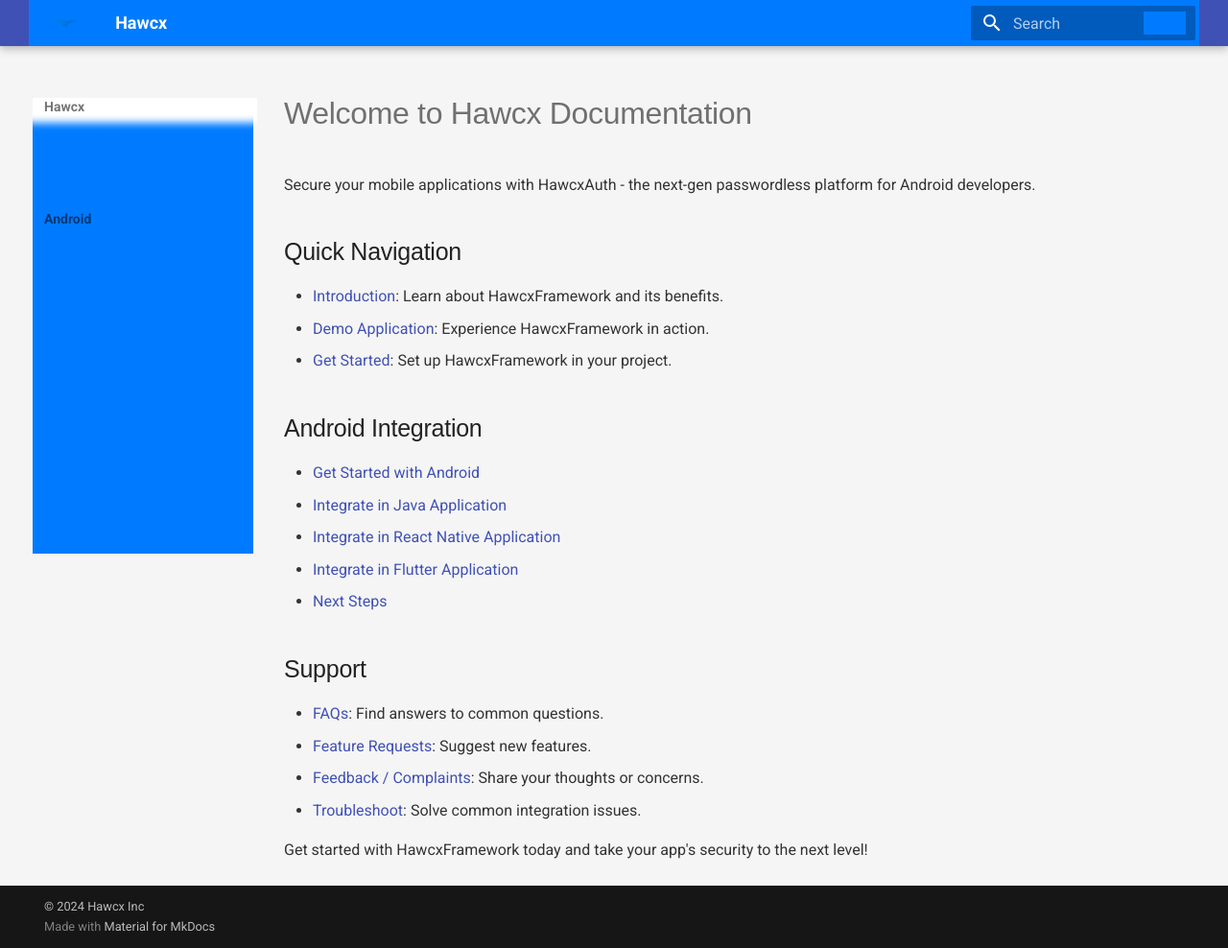
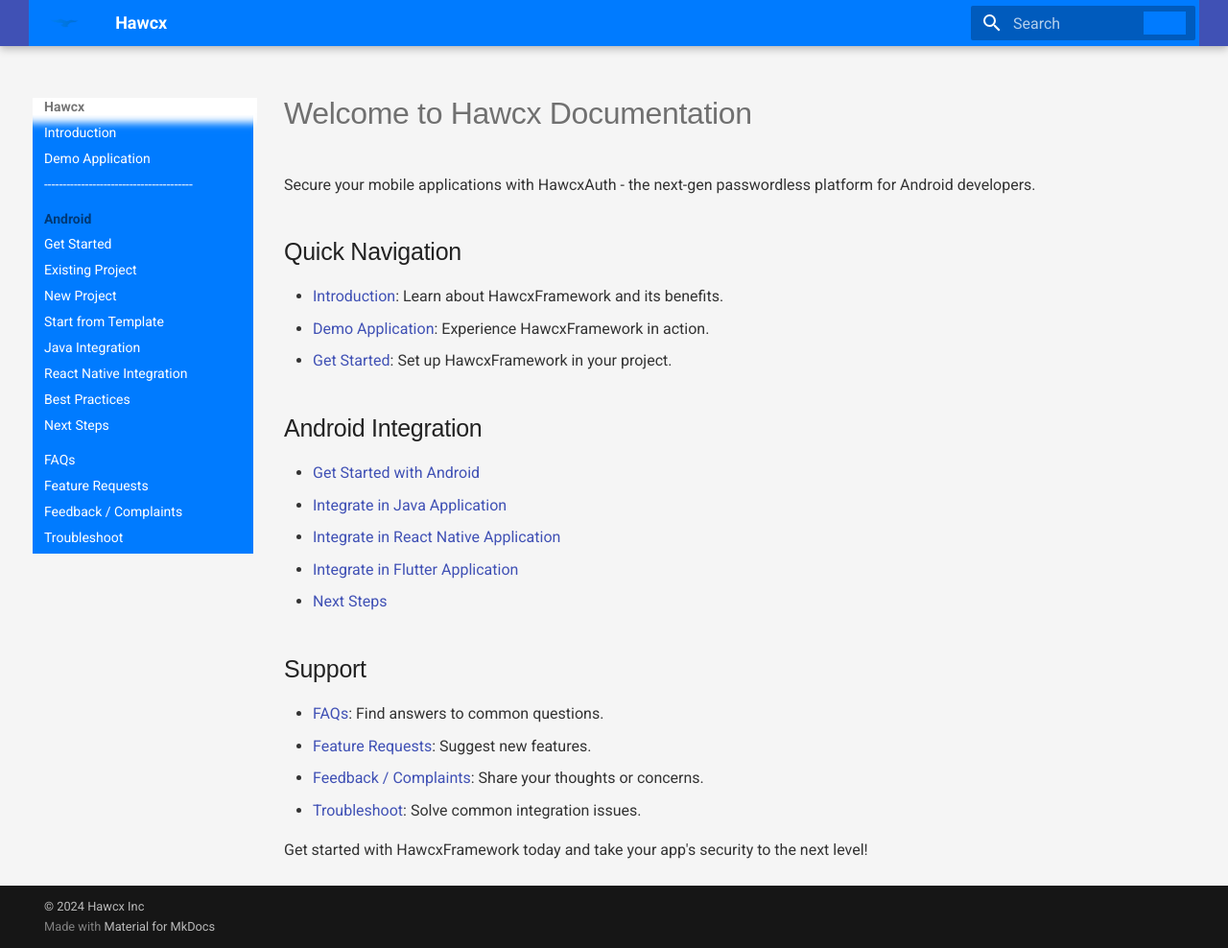
Before and after one commit to hawcx/sdk_docs, an MkDocs documentation site: the page built from docs/index.md, in a window 1280 px wide and 988 px high. Shown: the whole window at 96% size. Built offline with MkDocs 1.6.1 and Material for MkDocs 9.7.7, drawn with Linux system fonts in a browser that asks for light colours.

Commit message:
Update custom.css

```diff
--- a/docs/css/custom.css
+++ b/docs/css/custom.css
@@ -33,9 +33,14 @@ nav {
   color: #fff; /* White text */
 }
 
+nav a {
+  color: #fff; /* Ensure links in navigation are white */
+}
+
 .nav-item {
   padding: 15px 20px;
   display: inline-block;
+  color: #fff; /* White text for nav items */
 }
 
 .nav-item:hover {
```
